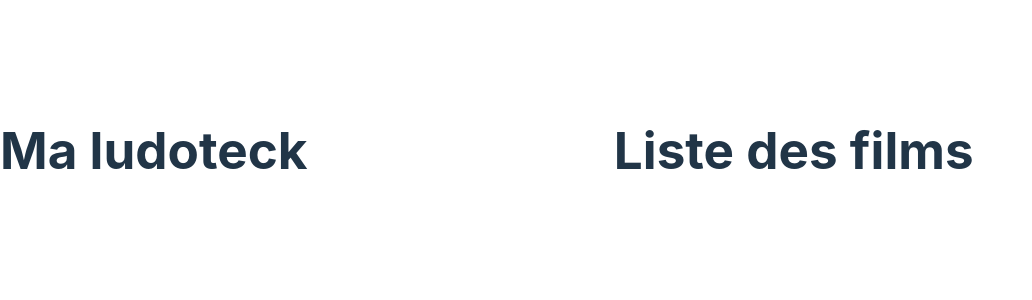
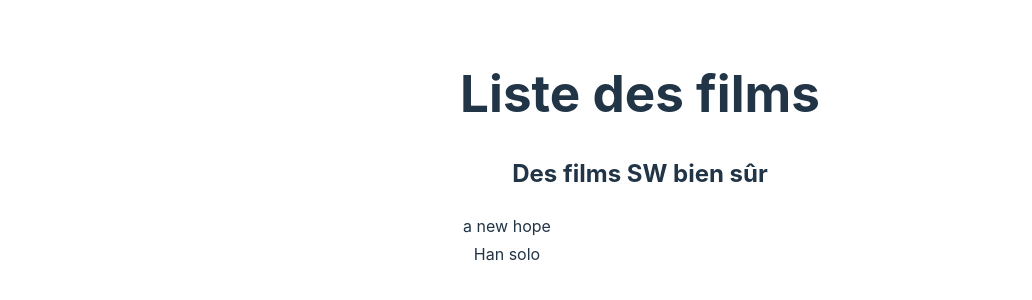
Before and after one commit to devtobecurious/celuga-formation-react, a React (Vite) app in the folder vite-project/: page / in a window 1280 px wide. Shown: the part 250-550 px from the top of the page, without its empty margins (0-1032 px from the left). Built offline with nearby package versions, Linux system fonts and the light colour scheme.

Commit message:
feat: listing et if + map

```diff
--- a/vite-project/index.html
+++ b/vite-project/index.html
@@ -7,7 +7,7 @@
     <title>Vite + React + TS</title>
   </head>
   <body>
-    <h1>Ma ludoteck</h1>
+
     <div id="root"></div>
     <script type="module" src="/src/main.tsx"></script>
   </body>
--- /dev/null
+++ b/vite-project/src/core/custom-types.ts
@@ -0,0 +1,10 @@
+//export type TypeOrUndefined<T extends { id: number}> = T | undefined
+export type TypeOrUndefined<T> = T | undefined
+
+export type NumberOrUndefined = TypeOrUndefined<number>
+export type StringOrUndefined = TypeOrUndefined<string>
+
+
+export type List<T> = T[]
+
+export type Years = 2005 | 2008 | 2015
--- a/vite-project/src/features/films/components/ListFilms.tsx
+++ b/vite-project/src/features/films/components/ListFilms.tsx
@@ -1,10 +1,39 @@
+// 1. Fonction pure
+// 2. Thin component (40 à 100 lignes)
+// 3. Un element parent retourné (et des enfants) par composant
+
+import { GetAllFilmsService } from "../services/get-all-films-service"
+
 // export const ListFilms = function() {
+//     console.info('ListFilms')
+
+//     // le context d'une function est ? (de base)
+//     // this => document
+
 //     return <h1>Liste des films</h1>
 // }
 
-// export const ListFilms = () => {
-//     return <h1>Liste des films</h1>
-// }
+export const ListFilms = () => {
+    const service = new GetAllFilmsService()
+    const list = service.getAll()
+    const trList = list.map(item => <tr><td>{item.title}</td></tr>)
+
+    return (
+        <>
+            <h1>Liste des films</h1>
+            <h2>Des films SW bien sûr</h2>
+
+            { trList.length == 0 && <i>Aucun élément</i> }
+
+            <table>
+                <tbody>
+                    {trList}
+                </tbody>
+            </table>
+        </>
+    )
+}
+
 
 // créer des fonctions pures !
-export const ListFilms = () => <h1>Liste des films</h1>
+//export const ListFilms = () => <h1>Liste des films</h1>
--- /dev/null
+++ b/vite-project/src/features/films/models/film.ts
@@ -0,0 +1,19 @@
+import {Years} from '../../../core/custom-types'
+
+export class Category {
+    constructor(public id: string, public label: string) {}
+}
+
+export class Film {
+    private categories: Category[] | undefined
+
+    constructor(private _id: number, public description: string,
+                public title: string | number | undefined, public year?: Years) {
+                //...categories: Category[]) {
+                    //this.categories = categories
+                }
+
+    get id() { return this._id }
+}
+
+export type FilmList = Film[]
--- /dev/null
+++ b/vite-project/src/features/films/services/get-all-films-service.ts
@@ -0,0 +1,12 @@
+import { Film, FilmList } from "../models/film";
+
+export class GetAllFilmsService {
+    getAll(): FilmList {
+        const array: FilmList = [
+            new Film(1, 'il était', 'a new hope', 2005),
+            new Film(2, 'il était fois', 'Han solo', 2015)
+        ]
+
+        return array
+    }
+}
```
Also changed, not shown: 1 other file (tests, documents, lock files or other folders).
